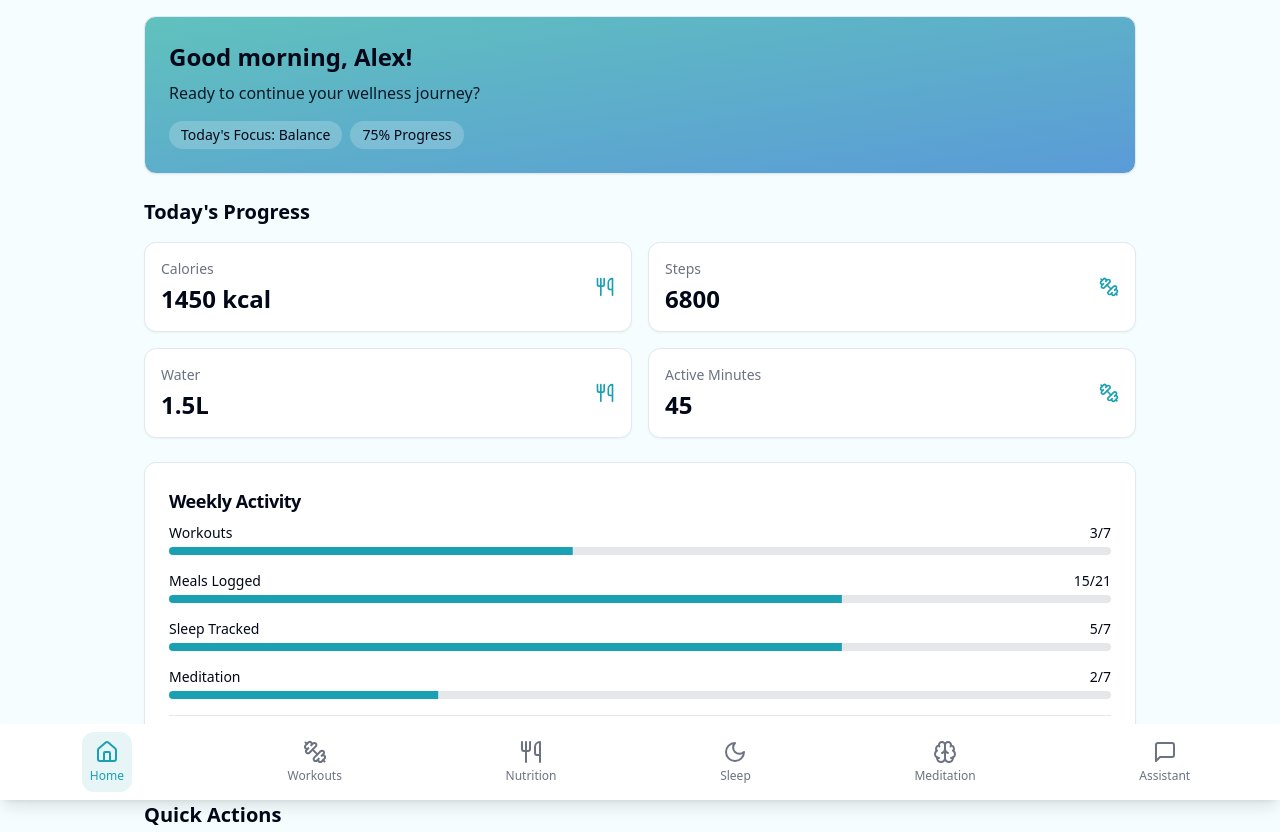
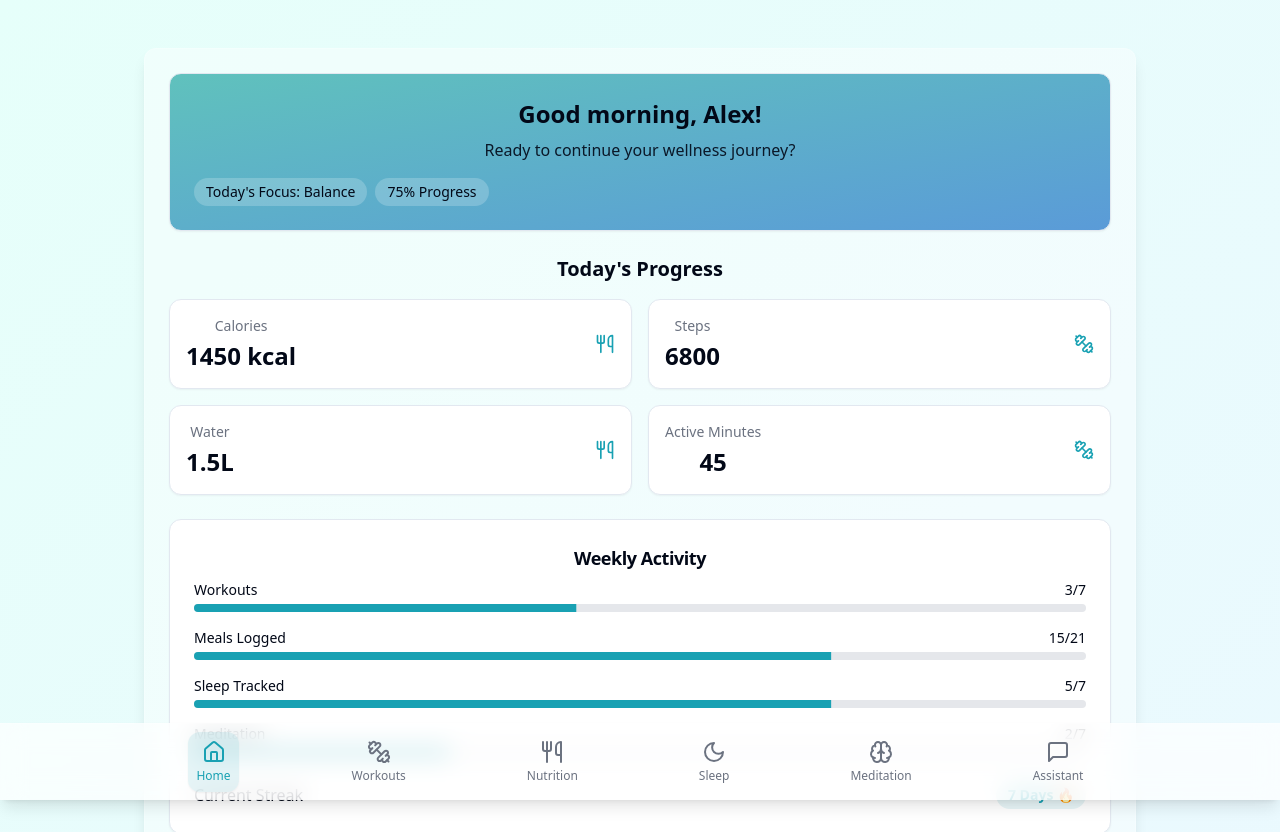
Before and after one commit to SudevKrishna25/mindful-motion-companion, a React (Vite) app: page / in a window 1280 px wide. Shown: the top 832 px of the page. Built offline with nearby package versions, Linux system fonts and the light colour scheme.

Commit message:
feat: Improve theme with visual effects

```diff
--- a/src/components/assistant/ChatInterface.tsx
+++ b/src/components/assistant/ChatInterface.tsx
@@ -1,4 +1,5 @@
-import React, { useState } from "react";
+
+import React, { useState, useEffect, useRef } from "react";
 import { Card, CardContent } from "@/components/ui/card";
 import { Button } from "@/components/ui/button";
 import { Input } from "@/components/ui/input";
@@ -15,6 +16,15 @@ const ChatInterface = () => {
     },
   ]);
   const [newMessage, setNewMessage] = useState("");
+  const messagesEndRef = useRef<HTMLDivElement>(null);
+
+  const scrollToBottom = () => {
+    messagesEndRef.current?.scrollIntoView({ behavior: "smooth" });
+  };
+
+  useEffect(() => {
+    scrollToBottom();
+  }, [messages]);
 
   const handleSendMessage = () => {
     if (!newMessage.trim()) return;
@@ -64,19 +74,20 @@ const ChatInterface = () => {
   };
 
   return (
-    <div className="flex flex-col h-[calc(100vh-15rem)]">
+    <div className="flex flex-col h-[calc(100vh-15rem)] rounded-xl overflow-hidden shadow-lg bg-gradient-to-br from-white/80 to-white dark:from-gray-900/80 dark:to-gray-800 backdrop-blur-sm border border-white/20 dark:border-gray-700/30">
       <div className="flex-1 overflow-y-auto p-4 space-y-4">
-        {messages.map((message) => (
+        {messages.map((message, index) => (
           <div
             key={message.id}
             className={cn(
-              "flex",
+              "flex animate-fade-in",
               message.sender === "user" ? "justify-end" : "justify-start"
             )}
+            style={{ animationDelay: `${index * 0.1}s` }}
           >
             <div
               className={cn(
-                "max-w-[80%] rounded-2xl px-4 py-2",
+                "max-w-[80%] rounded-2xl px-4 py-2 shadow-sm transition-all duration-300 hover:shadow-md",
                 message.sender === "user"
                   ? "bg-primary text-white rounded-tr-none"
                   : "bg-gray-100 dark:bg-gray-800 rounded-tl-none"
@@ -84,7 +95,7 @@ const ChatInterface = () => {
             >
               {message.sender === "ai" && (
                 <div className="flex items-center mb-1">
-                  <div className="w-6 h-6 rounded-full bg-gradient-card flex items-center justify-center mr-2">
+                  <div className="w-6 h-6 rounded-full bg-gradient-to-br from-teal-400 to-blue-500 flex items-center justify-center mr-2 animate-pulse-slow">
                     <Brain size={14} className="text-white" />
                   </div>
                   <span className="font-medium text-sm">Wellness Assistant</span>
@@ -107,14 +118,15 @@ const ChatInterface = () => {
             </div>
           </div>
         ))}
+        <div ref={messagesEndRef} />
       </div>
 
-      <div className="p-4 border-t bg-white dark:bg-gray-900">
+      <div className="p-4 border-t bg-white/70 dark:bg-gray-900/70 backdrop-blur-sm">
         <div className="flex space-x-2">
           <Button
             variant="outline"
             size="icon"
-            className="shrink-0"
+            className="shrink-0 hover:bg-primary/10 transition-colors"
             aria-label="Add attachment"
           >
             <Plus size={18} />
@@ -124,12 +136,12 @@ const ChatInterface = () => {
             value={newMessage}
             onChange={(e) => setNewMessage(e.target.value)}
             onKeyPress={handleKeyPress}
-            className="flex-1"
+            className="flex-1 bg-white/50 dark:bg-gray-800/50 border-gray-200 dark:border-gray-700 focus:ring-2 focus:ring-primary/50 transition-all"
           />
           <Button
             type="submit"
             size="icon"
-            className="shrink-0"
+            className="shrink-0 bg-primary hover:bg-primary/90 transition-all"
             onClick={handleSendMessage}
             disabled={!newMessage.trim()}
           >
@@ -137,16 +149,32 @@ const ChatInterface = () => {
           </Button>
         </div>
         <div className="flex mt-2 space-x-2 overflow-x-auto pb-2">
-          <Button variant="outline" size="sm" className="shrink-0 text-xs">
+          <Button
+            variant="outline"
+            size="sm"
+            className="shrink-0 text-xs bg-white/50 dark:bg-gray-800/50 hover:bg-primary/10 hover:text-primary transition-all"
+          >
             Log a workout
           </Button>
-          <Button variant="outline" size="sm" className="shrink-0 text-xs">
+          <Button
+            variant="outline"
+            size="sm"
+            className="shrink-0 text-xs bg-white/50 dark:bg-gray-800/50 hover:bg-primary/10 hover:text-primary transition-all"
+          >
             Track a meal
           </Button>
-          <Button variant="outline" size="sm" className="shrink-0 text-xs">
+          <Button
+            variant="outline"
+            size="sm"
+            className="shrink-0 text-xs bg-white/50 dark:bg-gray-800/50 hover:bg-primary/10 hover:text-primary transition-all"
+          >
             Record sleep
           </Button>
-          <Button variant="outline" size="sm" className="shrink-0 text-xs">
+          <Button
+            variant="outline"
+            size="sm"
+            className="shrink-0 text-xs bg-white/50 dark:bg-gray-800/50 hover:bg-primary/10 hover:text-primary transition-all"
+          >
             Start meditation
           </Button>
         </div>
--- a/src/components/layout/BottomNavigation.tsx
+++ b/src/components/layout/BottomNavigation.tsx
@@ -17,16 +17,18 @@ const BottomNavigation = () => {
   ];
 
   return (
-    <div className="fixed bottom-0 left-0 right-0 bg-white dark:bg-gray-900 shadow-lg z-10">
-      <div className="flex justify-around items-center p-2">
-        {navItems.map((item) => (
+    <div className="fixed bottom-0 left-0 right-0 bg-white/70 dark:bg-gray-900/70 backdrop-blur-md shadow-lg z-10 border-t border-white/20 dark:border-gray-700/30">
+      <div className="flex justify-around items-center p-2 max-w-5xl mx-auto">
+        {navItems.map((item, index) => (
           <Link
             key={item.name}
             to={item.path}
             className={cn(
               "nav-item",
-              location.pathname === item.path ? "active" : "text-gray-500 dark:text-gray-400"
+              location.pathname === item.path ? "active" : "text-gray-500 dark:text-gray-400",
+              "hover-scale"
             )}
+            style={{ animationDelay: `${index * 0.05}s` }}
           >
             {item.icon}
             <span className="text-xs mt-1">{item.name}</span>
--- a/src/components/layout/PageContainer.tsx
+++ b/src/components/layout/PageContainer.tsx
@@ -9,8 +9,13 @@ interface PageContainerProps {
 
 const PageContainer = ({ children, className }: PageContainerProps) => {
   return (
-    <div className={cn("w-full max-w-5xl mx-auto px-4 pb-20 pt-4", className)}>
-      {children}
+    <div className={cn(
+      "w-full max-w-5xl mx-auto px-4 pb-20 pt-4 animate-fade-in",
+      className
+    )}>
+      <div className="glass-card p-6 animate-slide-up">
+        {children}
+      </div>
     </div>
   );
 };
--- a/src/index.css
+++ b/src/index.css
@@ -91,22 +91,22 @@
   }
 
   body {
-    @apply bg-background text-foreground min-h-screen;
+    @apply bg-background text-foreground min-h-screen bg-gradient-to-br from-teal-50 to-blue-50 dark:from-gray-900 dark:to-gray-800;
     font-feature-settings: "rlig" 1, "calt" 1;
   }
 }
 
 @layer components {
   .gradient-card {
-    @apply bg-gradient-to-br from-teal-400/80 to-blue-500/80 text-white;
+    @apply bg-gradient-to-br from-teal-400/80 to-blue-500/80 text-white shadow-xl hover:shadow-2xl transition-all duration-300;
   }
 
   .gradient-card-purple {
-    @apply bg-gradient-to-br from-purple-400/80 to-blue-500/80 text-white;
+    @apply bg-gradient-to-br from-purple-400/80 to-blue-500/80 text-white shadow-xl hover:shadow-2xl transition-all duration-300;
   }
 
   .stat-card {
-    @apply rounded-xl p-4 shadow-md bg-white dark:bg-gray-800 transition-all duration-300 hover:shadow-lg;
+    @apply rounded-xl p-4 shadow-md bg-white dark:bg-gray-800 transition-all duration-300 hover:shadow-lg hover:translate-y-[-2px];
   }
 
   .nav-item {
@@ -114,6 +114,104 @@
   }
 
   .nav-item.active {
-    @apply text-primary bg-primary/10;
+    @apply text-primary bg-primary/10 shadow-sm;
+  }
+
+  .glass-card {
+    @apply bg-white/40 dark:bg-gray-800/40 backdrop-blur-md border border-white/20 dark:border-gray-700/30 rounded-xl shadow-lg;
+  }
+
+  .glass-button {
+    @apply bg-white/30 dark:bg-gray-800/30 backdrop-blur-md hover:bg-white/40 dark:hover:bg-gray-700/40 border border-white/20 dark:border-gray-700/30 transition-all duration-300;
   }
 }
+
+@layer utilities {
+  .animate-fade-in {
+    animation: fadeIn 0.3s ease-out forwards;
+  }
+
+  .animate-slide-up {
+    animation: slideUp 0.4s ease-out forwards;
+  }
+
+  .animate-pulse-slow {
+    animation: pulseSlow 3s ease-in-out infinite;
+  }
+
+  .hover-scale {
+    @apply transition-transform duration-300 hover:scale-[1.02];
+  }
+}
+
+@keyframes fadeIn {
+  from {
+    opacity: 0;
+  }
+  to {
+    opacity: 1;
+  }
+}
+
+@keyframes slideUp {
+  from {
+    opacity: 0;
+    transform: translateY(10px);
+  }
+  to {
+    opacity: 1;
+    transform: translateY(0);
+  }
+}
+
+@keyframes pulseSlow {
+  0%, 100% {
+    opacity: 1;
+  }
+  50% {
+    opacity: 0.7;
+  }
+}
+
+#root {
+  max-width: 1280px;
+  margin: 0 auto;
+  padding: 2rem;
+  text-align: center;
+}
+
+.logo {
+  height: 6em;
+  padding: 1.5em;
+  will-change: filter;
+  transition: filter 300ms;
+}
+.logo:hover {
+  filter: drop-shadow(0 0 2em #646cffaa);
+}
+.logo.react:hover {
+  filter: drop-shadow(0 0 2em #61dafbaa);
+}
+
+@keyframes logo-spin {
+  from {
+    transform: rotate(0deg);
+  }
+  to {
+    transform: rotate(360deg);
+  }
+}
+
+@media (prefers-reduced-motion: no-preference) {
+  a:nth-of-type(2) .logo {
+    animation: logo-spin infinite 20s linear;
+  }
+}
+
+.card {
+  padding: 2em;
+}
+
+.read-the-docs {
+  color: #888;
+}
--- a/src/pages/AssistantPage.tsx
+++ b/src/pages/AssistantPage.tsx
@@ -7,22 +7,22 @@ import { Brain } from "lucide-react";
 
 const AssistantPage = () => {
   return (
-    <>
+    <div className="min-h-screen bg-gradient-to-br from-teal-50 to-blue-50 dark:from-gray-900 dark:to-gray-800">
       <PageContainer className="pb-0">
-        <div className="flex items-center mb-4">
-          <div className="w-10 h-10 rounded-full bg-gradient-card flex items-center justify-center mr-3">
-            <Brain size={20} className="text-white" />
+        <div className="flex items-center mb-6 animate-slide-up">
+          <div className="w-12 h-12 rounded-full bg-gradient-to-br from-teal-400 to-blue-500 flex items-center justify-center mr-4 shadow-lg animate-pulse-slow">
+            <Brain size={24} className="text-white" />
           </div>
           <div>
-            <h1 className="text-xl font-bold">Wellness Assistant</h1>
-            <p className="text-sm text-gray-500">Your personal health companion</p>
+            <h1 className="text-2xl font-bold bg-gradient-to-r from-teal-500 to-blue-600 bg-clip-text text-transparent">Wellness Assistant</h1>
+            <p className="text-sm text-gray-500 dark:text-gray-400">Your personal health companion</p>
           </div>
         </div>
 
         <ChatInterface />
       </PageContainer>
       <BottomNavigation />
-    </>
+    </div>
   );
 };
 
```
